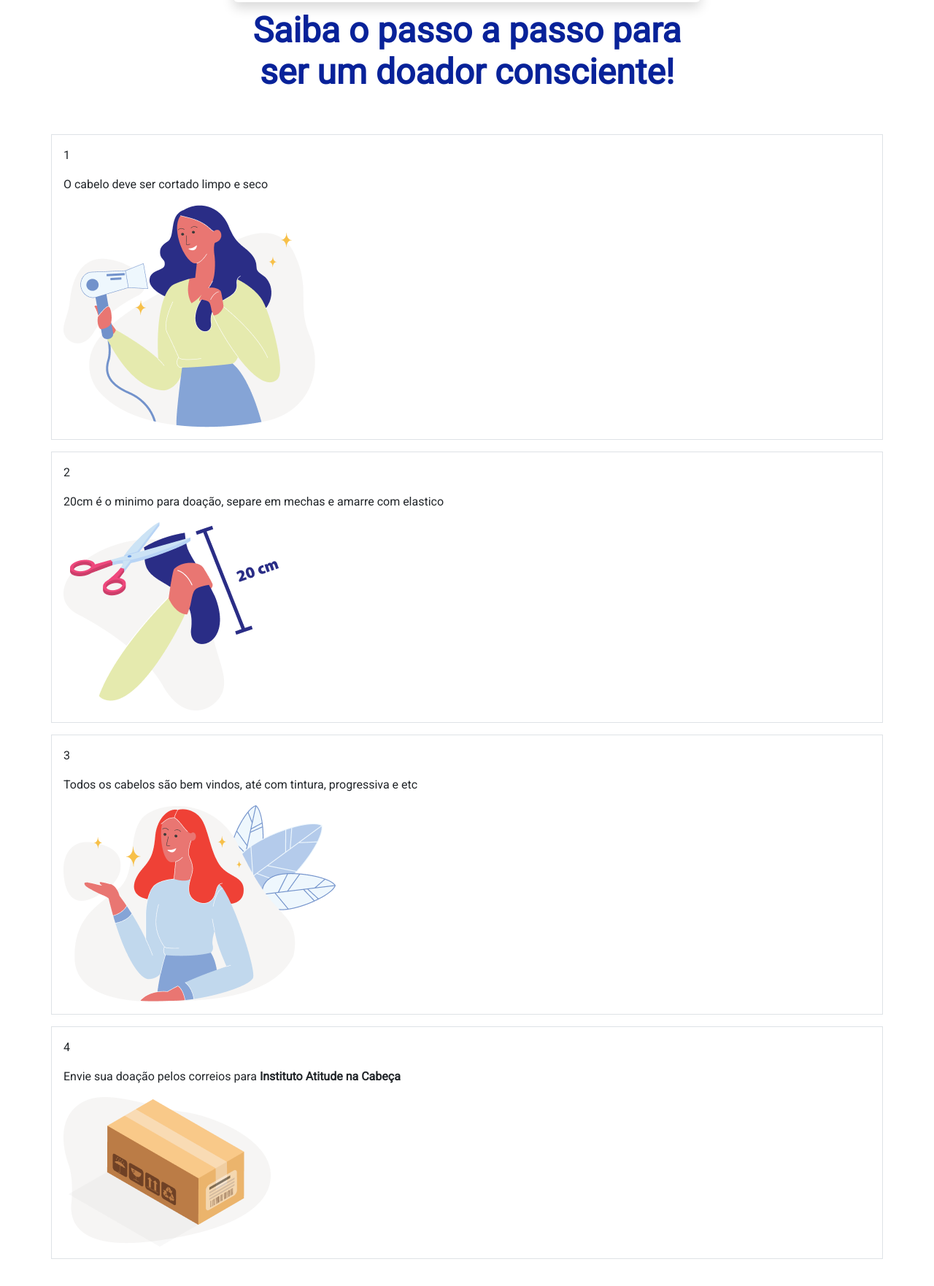
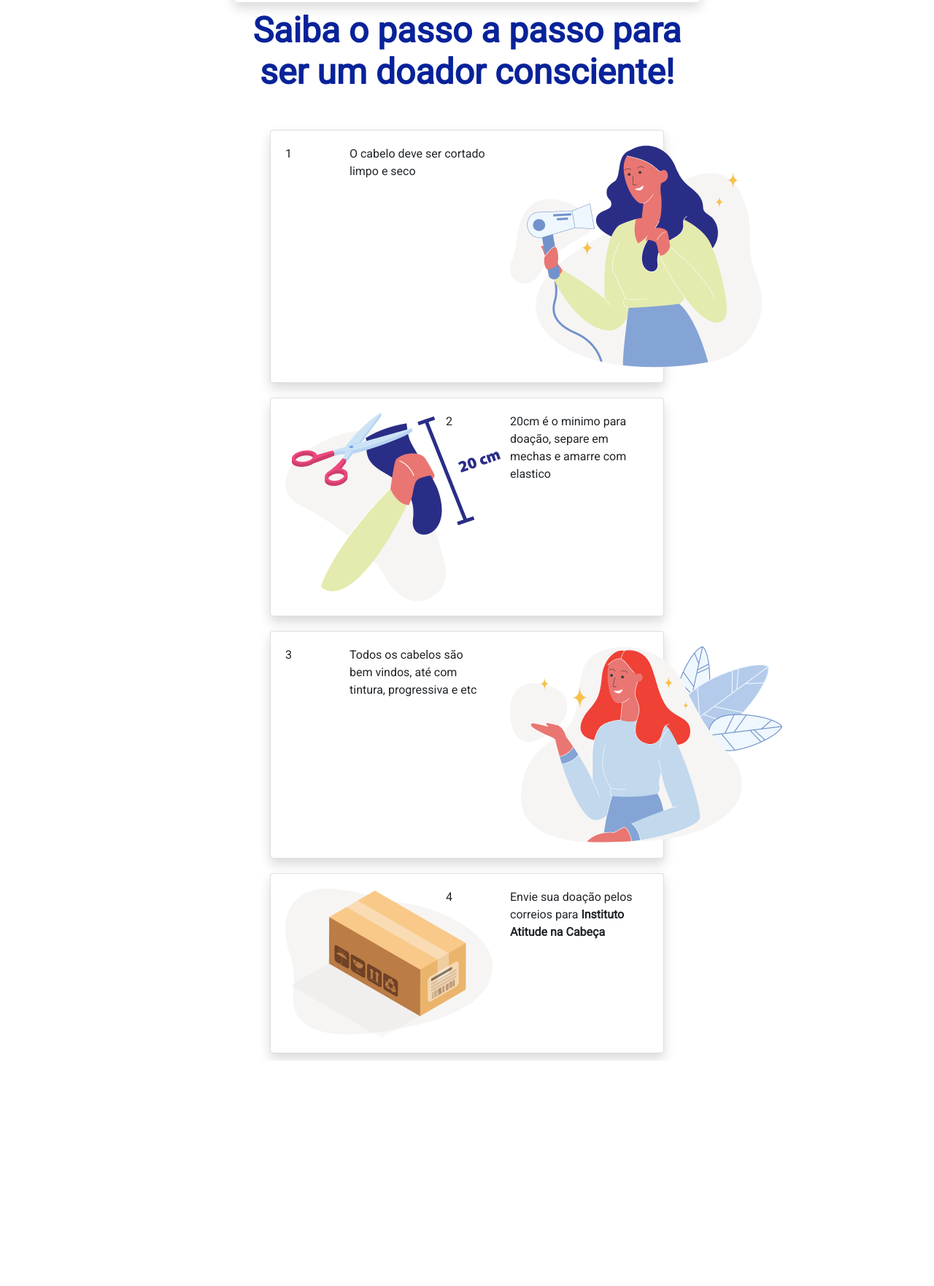
Before and after one commit to alinelee12/atitudenacabeca, a plain HTML site: page index.html in a window 1280 px wide. Shown: the part 1168-2931 px from the top of the page at 73% size. After the commit the page ends 2622 px from the top, so only its background shows below. Drawn offline with nearby package versions, Linux system fonts and the light colour scheme.

Commit message:
Update index.html
Ajustes card

```diff
--- a/index.html
+++ b/index.html
@@ -5,13 +5,14 @@
     <meta name="viewport" content="width=device-width, initial-scale=1, shrink-to-fit=no">
     <link rel="stylesheet" href="https://stackpath.bootstrapcdn.com/bootstrap/4.1.3/css/bootstrap.min.css" integrity="sha384-MCw98/SFnGE8fJT3GXwEOngsV7Zt27NXFoaoApmYm81iuXoPkFOJwJ8ERdknLPMO" crossorigin="anonymous">
     <link rel="stylesheet" type="text/css" href="style.css">
+    <script type="text/javascript" src="main.js"></script>
     <link rel="shortcut icon" href="./img/afavicon.png">
 
     <title>Atitude na Cabeça</title>
   </head>
   <body>
     <!-- Navegação -->
-  <nav class="navbar fixed-top navbar-expand-lg">
+  <nav id="menu" class="navbar fixed-top navbar-expand-lg">
     <div class="container">
       <a class="navbar-brand" href="index.html"><img class="brand" src="img/logo01.png"></a>
       <button class="navbar-toggler navbar-toggler-right" type="button" data-toggle="collapse" data-target="#navbarResponsive" aria-controls="navbarResponsive" aria-expanded="false" aria-label="Toggle navigation">
@@ -106,54 +107,87 @@
 
     <!-- /.container -->
 
-        <div class="container p-3 my-3 border">
-          <div class="numeroesq">
-            <p>1</p>
+      <div class="container">
+        <div class="row">
+          <div class="col-md-6 offset-md-3 card-passos">
+            <div class="card shadow">
+              <div class="card-body">
+                <div class="row">
+                  <div class="col-md-2">
+                    <p class="numb">1</p>
                   </div>
+                  <div class="col-md-5">
                     <p>O cabelo deve ser cortado limpo e seco</p>
+                  </div>
+                  <div class="col-md-5">
                     <img src="img/secar.png">
                   </div>
 
-        <div class="container p-3 my-3 border">
-          <p class="numerodir">2</p>
-          <p>20cm é o minimo para doação, separe em mechas e amarre com elastico</p>
+                </div>
+              </div>
+            </div>
+          </div>
+          <div class="col-md-6 offset-md-3 card-passos">
+            <div class="card shadow">
+              <div class="card-body">
+                <div class="row">
+                  <div class="col-md-5">
                     <img src="img/corte.png">
                   </div>
+                  <div class="col-md-2">
+                    <p>2</p>
+                  </div>
+                  <div class="col-md-5">
+                    <p>20cm é o minimo para doação, separe em mechas e amarre com elastico</p>
+                  </div>
+                </div>
+              </div>
+            </div>
+          </div>
 
-        <div class="container p-3 my-3 border">
-          <p class="numeroesq">3</p>
+          <div class="col-md-6 offset-md-3 card-passos">
+            <div class="card shadow">
+              <div class="card-body">
+                <div class="row">
+                  <div class="col-md-2">
+                    <p>3</p>
+                  </div>
+                  <div class="col-md-5">
                     <p>Todos os cabelos são bem vindos, até com tintura, progressiva e etc</p>
+                  </div>
+                  <div class="col-md-5">
                     <img src="img/cabelo.png">
                   </div>
 
-         <div class="container p-3 my-3 border">
-          <p class="numerodir">4</p>
-          <p>Envie sua doação pelos correios para <strong>Instituto Atitude na Cabeça</strong></p>
+                </div>
+              </div>
+            </div>
+          </div>
+
+          <div class="col-md-6 offset-md-3 card-passos">
+            <div class="card shadow">
+              <div class="card-body">
+                <div class="row">
+                  <div class="col-md-5">
                     <img src="img/caixa.png">
                   </div>
+                  <div class="col-md-2">
+                    <p>4</p>
+                  </div>
+                  <div class="col-md-5">
+                    <p>Envie sua doação pelos correios para <strong>Instituto Atitude na Cabeça</strong></p>
+                  </div>
+                </div>
+              </div>
+            </div>
+          </div>
 
-
+        </div>
 
     <!-- Footer -->
-<footer class="page-footer font-small blue">
-   <div class="text-left text-md-right">
-     			<img src"img/atitude.png">
-          <ul class="list-unstyled list-inline">
-            <li class="list-inline-item">
-              <a class="btn-floating btn-sm rgba-white-slight mx-1">
-                <i class="fab fa-facebook-f"></i>
-              </a>
-            </li>
-            <li class="list-inline-item">
-              <a class="btn-floating btn-sm rgba-white-slight mx-1">
-                <i class="fab fa-instagram"></i>
-              </a>
-            </li>
-          </ul>
-        </div>
+    <footer>
+
     </footer>
-<!-- Footer -->
-
 
     <!--Bootstrap JS -->
     <script src="https://code.jquery.com/jquery-3.3.1.slim.min.js" integrity="sha384-q8i/X+965DzO0rT7abK41JStQIAqVgRVzpbzo5smXKp4YfRvH+8abtTE1Pi6jizo" crossorigin="anonymous"></script>
```
Lines whose indentation alone changed are shown as unchanged.
